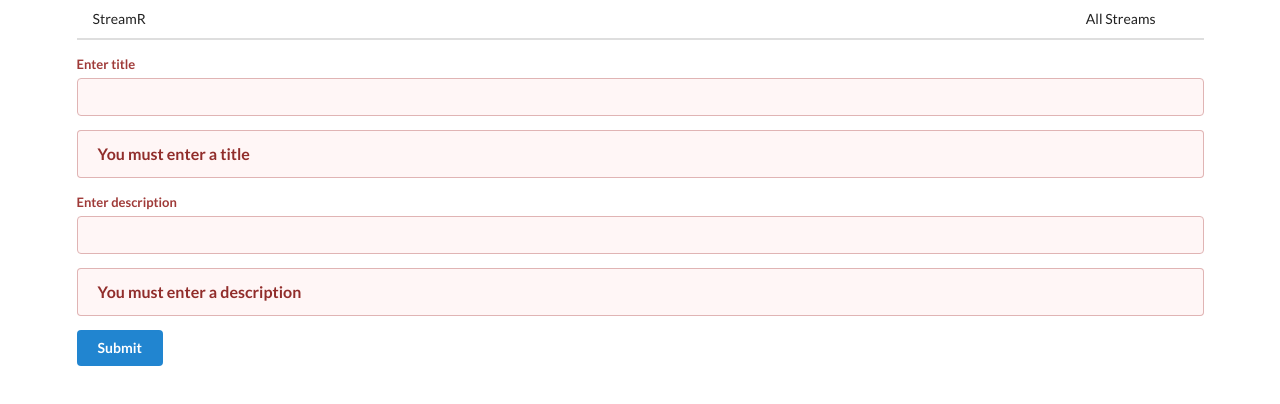
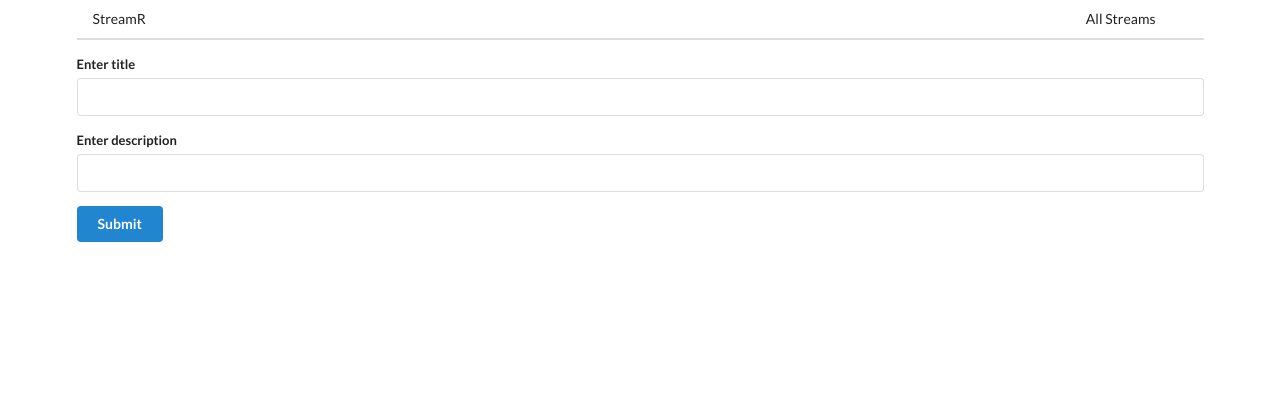
Before and after one commit to NgcoboAyanda/streamer, a React (Create React App) app in the folder client/: page /streams/new in a window 1280 px wide. Shown: the top 404 px of the page. Built offline with nearby package versions, Linux system fonts and the light colour scheme; no server answers.

Commit message:
fixed create stream not working

```diff
--- a/client/src/components/streams/StreamCreate.js
+++ b/client/src/components/streams/StreamCreate.js
@@ -3,14 +3,18 @@ import { connect } from 'react-redux';
 
 import StreamForm from './StreamForm';
 import { createStream } from '../../actions';
+import { formValues } from 'redux-form';
 
 class StreamCreate extends React.Component{
+    createStream=(formValues)=>{
+        this.props.createStream(formValues);
+    }
 
     render(){
         return(
             <div>
                 <StreamForm
-                    onSubmit = {this.props.createStream}
+                    onFormSubmit = {this.createStream}
                 />
             </div>
         )
```
